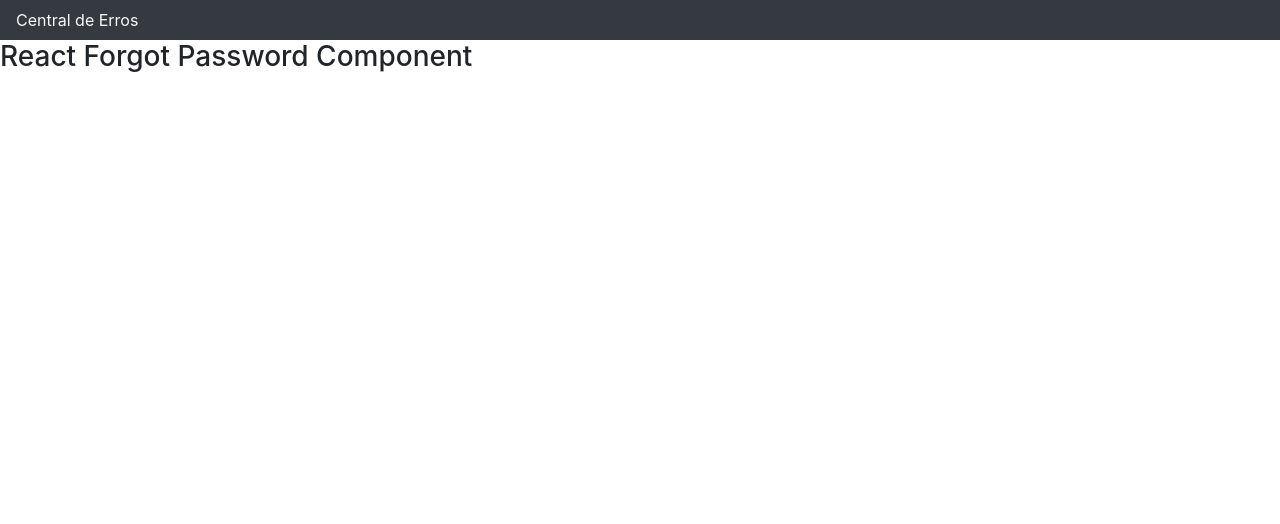
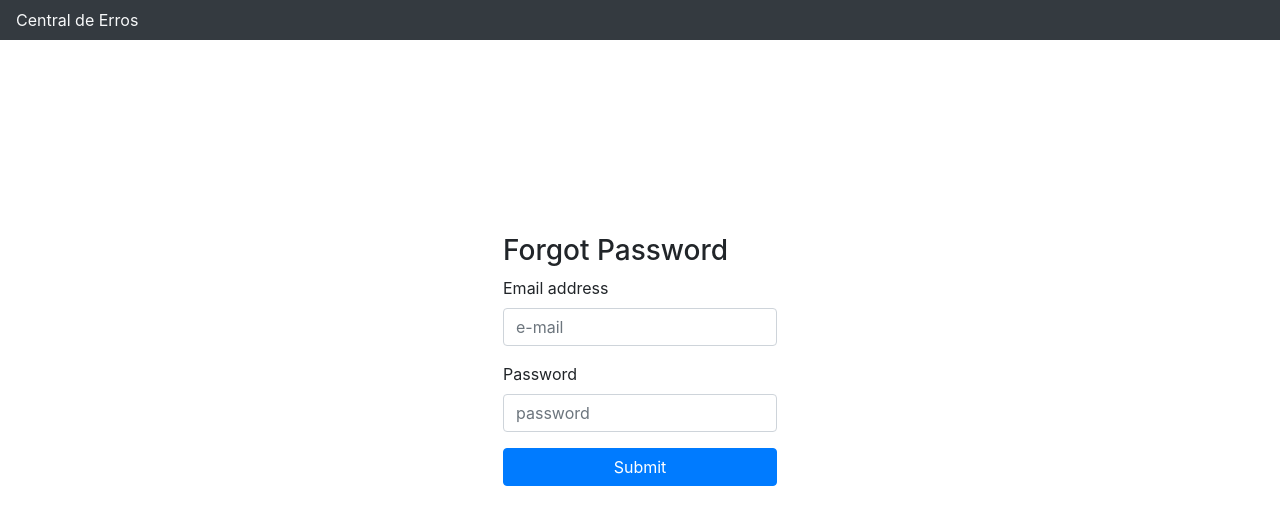
Before and after one commit to codenation-dev/squad-2-ad-java-guiabolso-1, a React (Create React App) app in the folder Front-End/central-erros/: page /forgot-password in a window 1280 px wide. Shown: the top 524 px of the page. Built offline with nearby package versions, Linux system fonts and the light colour scheme; the HTML template or start-up script is replaced by a standard one.

Commit message:
add page ForgotPassword

```diff
--- a/Front-End/central-erros/src/components/FormSignUp/index.js
+++ b/Front-End/central-erros/src/components/FormSignUp/index.js
@@ -5,8 +5,8 @@ const FormSignUp =(props)=>{
         <form className="m-4" onSubmit={props.onSubmit}>
         <h3>{props.title}</h3>
         <div className="form-group">
-            <label>Name</label>
-            <input type="text" className="form-control" placeholder="Name" onChange={props.onChangeName}
+            <label>Full Name</label>
+            <input type="text" className="form-control" placeholder="full name" onChange={props.onChangeName}
             />
         </div>
         <div className="form-group">
--- a/Front-End/central-erros/src/pages/ForgotPassword/index.js
+++ b/Front-End/central-erros/src/pages/ForgotPassword/index.js
@@ -1,11 +1,20 @@
-import React, { Component } from "react";
+import React, { useState } from "react";
+import Form from '../../components/Form'
+import Title from '../../components/Header'
 
-export default class ForgotPassword extends Component {
-    render() {
-        return (
-            <div>
-                <h3>React Forgot Password Component</h3>
-            </div>
-        );
-    }
+const ForgotPassword = () =>{
+
+    const [email, setEmail] = useState('')
+    const [password, setPassword] = useState('')
+    return(
+        <div className='containerLogin'>
+            <Form
+                title='Forgot Password'
+                submit='Submit'
+                onChangeEmail={(e) => setEmail(e.target.value)}
+                onChangePassword={(e) => setPassword(e.target.value)}
+                />
+        </div>
+    )
 }
+export default ForgotPassword
```
